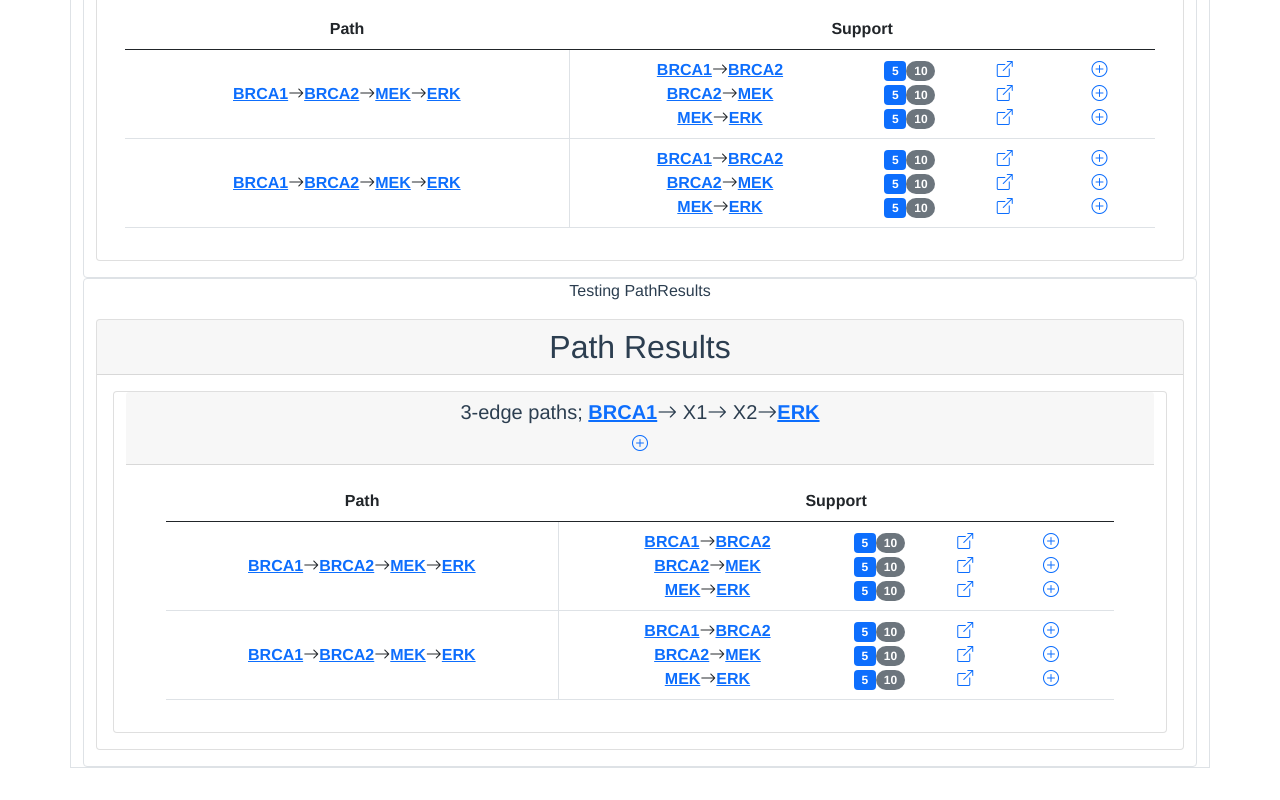
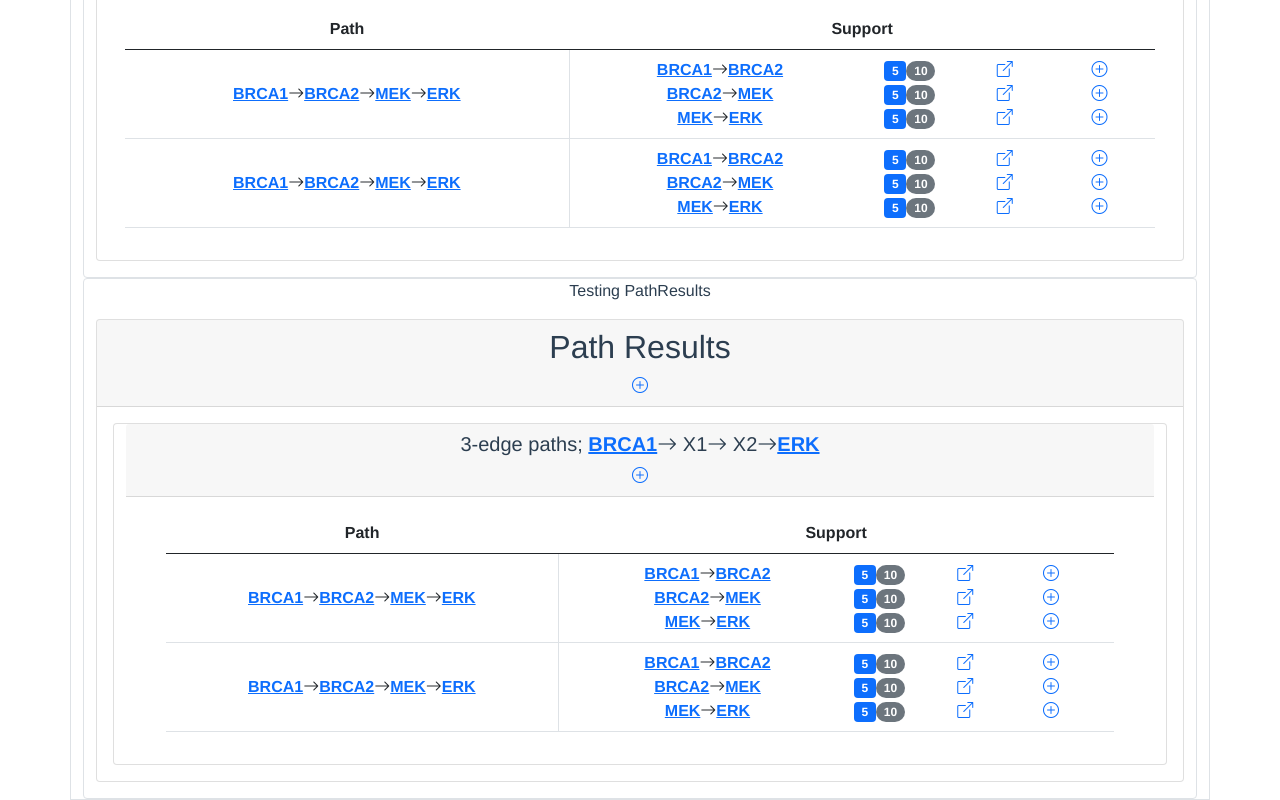
Before and after one commit to kkaris/indra_network_service, a Vue app in the folder indra_network_search/frontend/: page / in a window 1280 px wide. Shown: the part 1024-1824 px from the top of the page. Before the commit the page ends 1792 px from the top, so only its background shows below. Built offline with nearby package versions, Linux system fonts and the light colour scheme; what @dafcoe/vue-collapsible-panel would draw is missing.

Commit message:
Add collapse to PathResults card body, default show

```diff
--- a/indra_network_search/frontend/src/components/Result/PathResults.vue
+++ b/indra_network_search/frontend/src/components/Result/PathResults.vue
@@ -1,7 +1,18 @@
 <template>
   <div class="card text-center">
-    <h2 class="card-header">Path Results</h2>
-    <div class="card-body">
+    <div class="card-header">
+      <h2>Path Results</h2>
+      <a
+        role="button"
+        data-bs-toggle="collapse"
+        :href="`#${strUUID}`"
+        :aria-expanded="false"
+        :aria-controls="strUUID"
+      >
+        <i title="Click to expand" class="bi-plus-circle"></i>
+      </a>
+    </div>
+    <div class="card-body collapse show" :id="strUUID">
       <div class="container">
         <template v-for="(pathArray, nodeCount, index) in paths" :key="index">
           <div class="row">
@@ -21,6 +32,7 @@
 <script>
 import sharedHelpers from "@/helpers/sharedHelpers";
 import NPathResult from "@/components/Result/NPathResult";
+import UniqueID from "@/helpers/BasicHelpers";
 
 export default {
   components: {NPathResult},
@@ -50,6 +62,17 @@ export default {
       //  - that the listed objects in the Arrays are Path objects
       //  - that the keys correspond to node count in the list Paths in paths
     }
+  },
+  setup() {
+    const uuid = UniqueID().getID();
+    return {
+      uuid,
+    }
+  },
+  computed: {
+    strUUID() {
+      return `collapse-${this.uuid}`
+    },
   }
 }
 </script>
```
